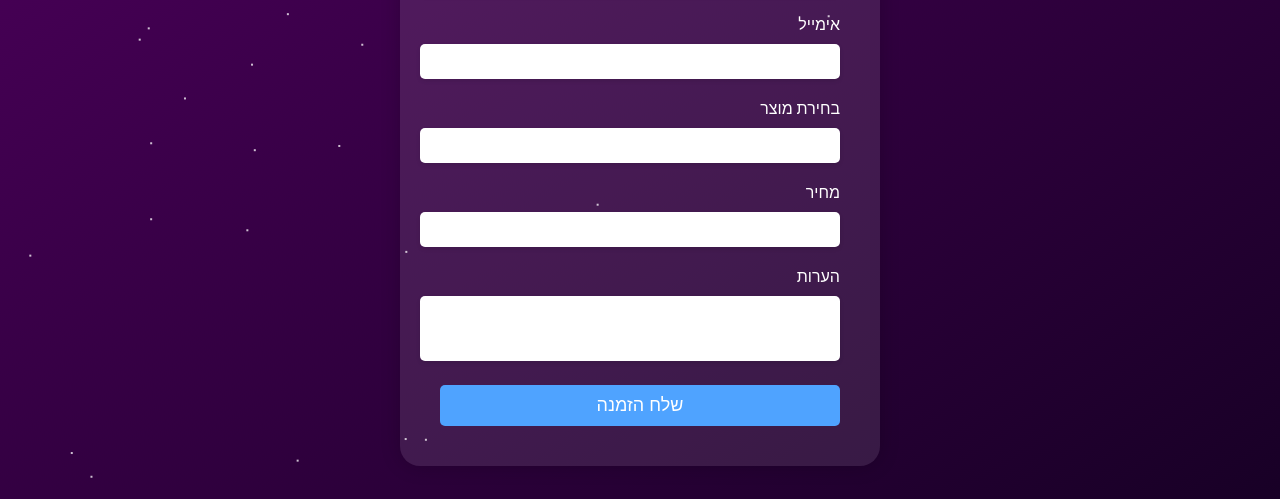
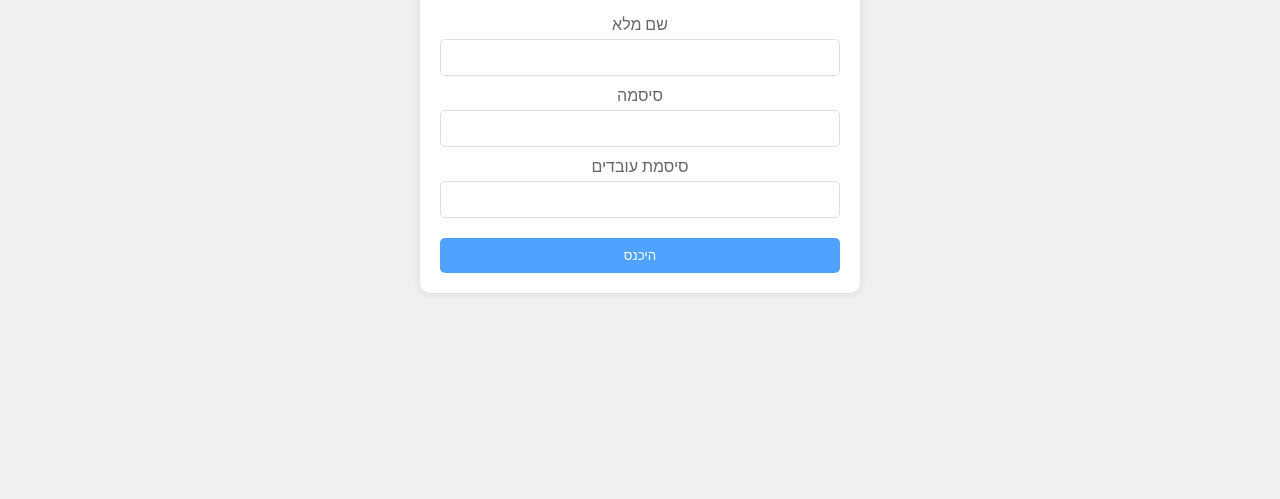
Before and after one commit to NN-Sites/CoolDeal, a plain HTML site: page Workerlogin.html in a window 1280 px wide. Shown: the part 301-800 px from the top of the page. Drawn offline with Linux system fonts and the light colour scheme.

Commit message:
Update Workerlogin.html

```diff
--- a/Workerlogin.html
+++ b/Workerlogin.html
@@ -1,193 +1,98 @@
 <!DOCTYPE html>
-<html lang="he">
+<html lang="he" dir="rtl">
 <head>
     <meta charset="UTF-8">
     <meta name="viewport" content="width=device-width, initial-scale=1.0">
-    <title>טופס הזמנת מוצרים</title>
+    <title>כניסת עובדים - CoolDeal</title>
     <style>
         @import url('https://fonts.googleapis.com/css2?family=Rubik:wght@400;700&display=swap');
 
         body {
             font-family: 'Rubik', sans-serif;
-            background: linear-gradient(to bottom right, #4f005e, #180026);
+            background-color: #f0f0f0;
             margin: 0;
             display: flex;
             justify-content: center;
             align-items: center;
             height: 100vh;
             direction: rtl;
-            color: white;
         }
 
         .container {
-            background: rgba(255, 255, 255, 0.1);
-            border-radius: 20px;
-            padding: 40px;
-            box-shadow: 0 0 20px rgba(0, 0, 0, 0.2);
-            width: 90%;
-            max-width: 400px;
+            background-color: white;
+            padding: 20px;
+            box-shadow: 0 0 10px rgba(0, 0, 0, 0.1);
+            border-radius: 10px;
+            width: 400px;
+            text-align: center;
         }
 
-        .container h1 {
-            text-align: center;
-            margin-bottom: 30px;
-            font-size: 24px;
+        h1 {
+            color: #333333;
         }
 
-        .form-group {
-            margin-bottom: 20px;
+        form {
+            display: flex;
+            flex-direction: column;
         }
 
-        .form-group label {
-            display: block;
-            margin-bottom: 5px;
+        label {
+            margin-top: 10px;
+            color: #666666;
         }
 
-        .form-group input, .form-group select, .form-group textarea {
-            width: 100%;
+        input {
+            margin-top: 5px;
             padding: 10px;
-            border: none;
+            border: 1px solid #dddddd;
             border-radius: 5px;
-            margin-top: 5px;
-            box-shadow: 0 2px 4px rgba(0, 0, 0, 0.1);
-        }
-
-        .form-group textarea {
-            resize: none;
         }
 
         button {
-            width: 100%;
+            margin-top: 20px;
             padding: 10px;
+            background-color: #4fa3ff;
+            color: white;
             border: none;
             border-radius: 5px;
-            background: #4fa3ff;
-            color: white;
-            font-size: 18px;
             cursor: pointer;
-            transition: background 0.3s ease;
         }
 
         button:hover {
-            background: #45a3ff;
-        }
-
-        @keyframes star-fall {
-            0% {
-                transform: translateY(0) translateX(0);
-            }
-            100% {
-                transform: translateY(150vh) translateX(-100vw);
-            }
-        }
-
-        .star {
-            position: absolute;
-            background: white;
-            width: 2px;
-            height: 2px;
-            border-radius: 50%;
-            animation: star-fall linear infinite;
-        }
-
-        #stars {
-            position: absolute;
-            top: 0;
-            left: 0;
-            width: 100%;
-            height: 100%;
-            overflow: hidden;
-            z-index: -1;
-        }
-
-        #mountains {
-            position: absolute;
-            bottom: 0;
-            width: 100%;
-            height: 50vh;
-            background: url('mountain.svg') no-repeat bottom center;
-            background-size: cover;
+            background-color: #45a3ff;
         }
     </style>
 </head>
 <body>
-    <div id="stars"></div>
-    <div id="mountains"></div>
     <div class="container">
-        <h1>טופס הזמנת מוצרים</h1>
-        <form id="orderForm">
-            <div class="form-group">
-                <label for="fullName">שם מלא</label>
-                <input type="text" id="fullName" name="fullName" required>
-            </div>
+        <h1>כניסת עובדים</h1>
+        <form id="workerLoginForm">
+            <label for="fullName">שם מלא</label>
+            <input type="text" id="fullName" name="fullName" required>
 
-            <div class="form-group">
-                <label for="phone">מספר טלפון</label>
-                <input type="tel" id="phone" name="phone" required>
-            </div>
+            <label for="password">סיסמה</label>
+            <input type="password" id="password" name="password" required>
 
-            <div class="form-group">
-                <label for="email">אימייל</label>
-                <input type="email" id="email" name="email" required>
-            </div>
+            <label for="employeePassword">סיסמת עובדים</label>
+            <input type="password" id="employeePassword" name="employeePassword" required>
 
-            <div class="form-group">
-                <label for="product">בחירת מוצר</label>
-                <input type="text" id="product" name="product" readonly>
-            </div>
-
-            <div class="form-group">
-                <label for="price">מחיר</label>
-                <input type="text" id="price" name="price" readonly>
-            </div>
-
-            <div class="form-group">
-                <label for="comments">הערות</label>
-                <textarea id="comments" name="comments" rows="3"></textarea>
-            </div>
-
-            <button type="submit">שלח הזמנה</button>
+            <button type="submit">היכנס</button>
         </form>
     </div>
     <script>
-        document.addEventListener('DOMContentLoaded', function() {
-            const urlParams = new URLSearchParams(window.location.search);
-            const product = urlParams.get('product');
-            const price = urlParams.get('price');
-            if (product) {
-                document.getElementById('product').value = product;
+        document.getElementById('workerLoginForm').addEventListener('submit', function(event) {
+            event.preventDefault();
+            const fullName = document.getElementById('fullName').value;
+            const password = document.getElementById('password').value;
+            const employeePassword = document.getElementById('employeePassword').value;
+
+            // תנאים לאימות
+            if (fullName === 'נועם נפתלי' && password === 'naftali...' && employeePassword === '1047') {
+                localStorage.setItem('isLoggedIn', 'true');
+                window.location.href = 'cooldeal-admins-workers-site-noam-private-html-workers-center.html';
+            } else {
+                alert('אימות נכשל. אנא בדוק את הפרטים ונסה שוב.');
             }
-            if (price) {
-                document.getElementById('price').value = price;
-            }
-
-            // יצירת כוכבים נופלים
-            for (let i = 0; i < 100; i++) {
-                let star = document.createElement('div');
-                star.classList.add('star');
-                star.style.left = Math.random() * 100 + 'vw';
-                star.style.animationDuration = Math.random() * 5 + 3 + 's';
-                star.style.animationDelay = Math.random() * 5 + 's';
-                document.getElementById('stars').appendChild(star);
-            }
-        });
-
-        document.getElementById('orderForm').addEventListener('submit', function(event) {
-            event.preventDefault();
-            const order = {
-                id: Date.now(),
-                fullName: document.getElementById('fullName').value,
-                email: document.getElementById('email').value,
-                phone: document.getElementById('phone').value,
-                product: document.getElementById('product').value,
-                price: document.getElementById('price').value,
-                comments: document.getElementById('comments').value
-            };
-
-            let orders = JSON.parse(localStorage.getItem('orders')) || [];
-            orders.push(order);
-            localStorage.setItem('orders', JSON.stringify(orders));
-            alert('הזמנה נשלחה בהצלחה!');
         });
     </script>
 </body>
```
